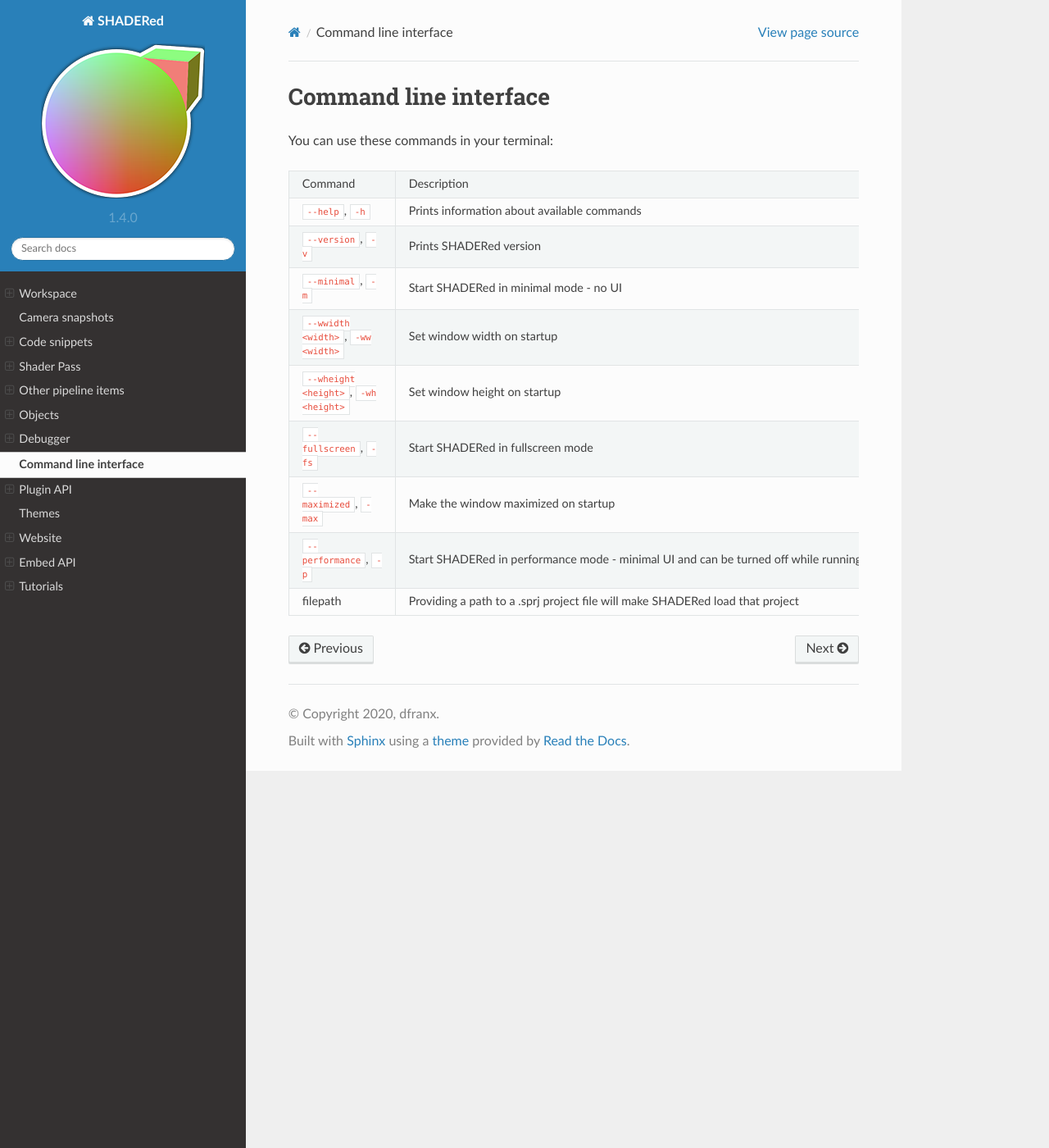
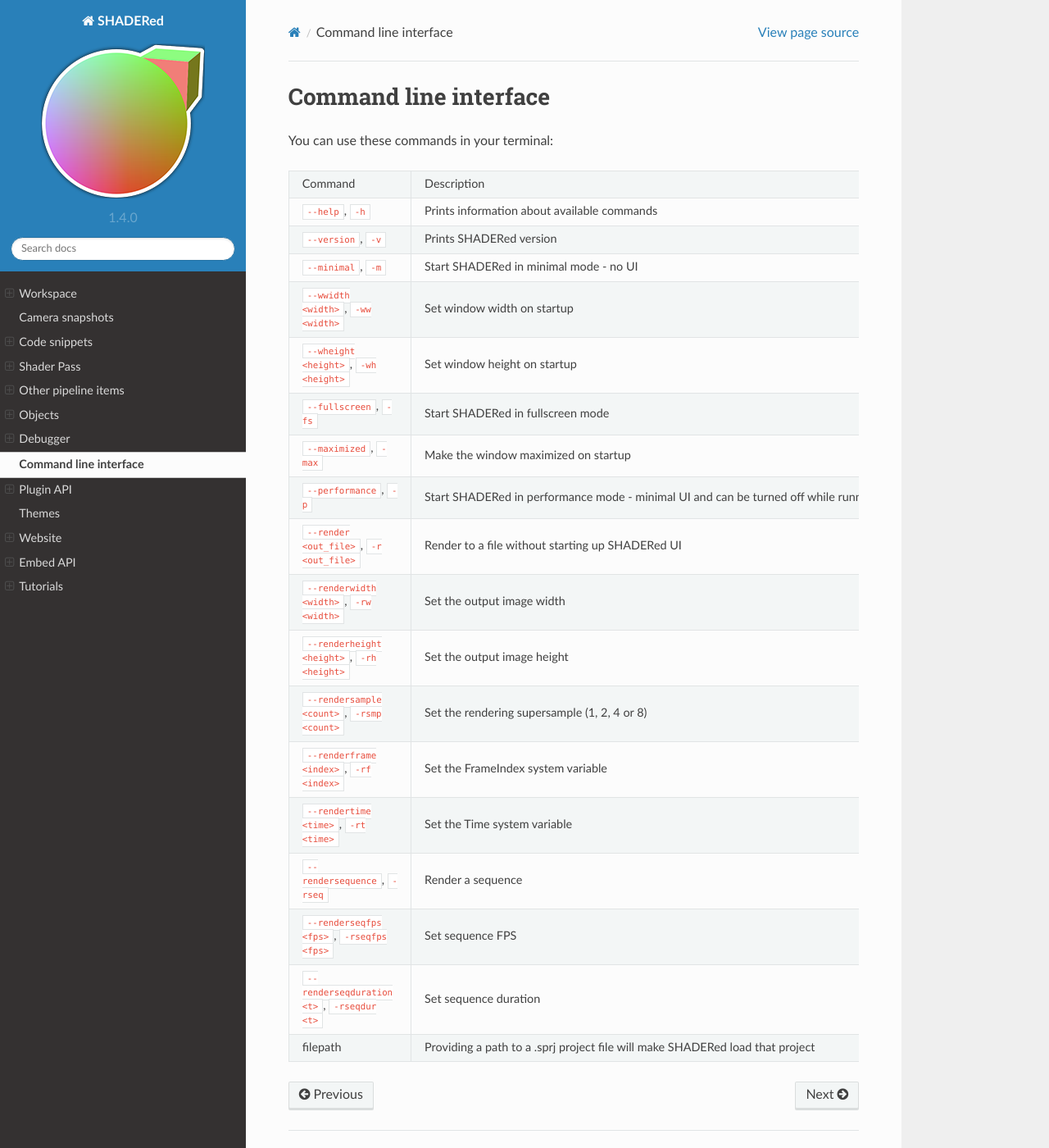
Before and after one commit to dfranx/shadered-docs, a Sphinx documentation site: the page built from source/commandline.rst, in a window 1280 px wide and 1400 px high. Shown: the whole window at 82% size. Built offline with Sphinx 7.4.7 and the Read the Docs theme 2.0.0, drawn with Linux system fonts in a browser that asks for light colours.

Commit message:
Update docs

```diff
--- a/source/commandline.rst
+++ b/source/commandline.rst
@@ -23,5 +23,23 @@
 +------------------------------------------------+----------------------------------------------------------------------------------------------------+
 | ``--performance``, ``-p``                      | Start SHADERed in performance mode - minimal UI and can be turned off while running                |
 +------------------------------------------------+----------------------------------------------------------------------------------------------------+
+| ``--render <out_file>``, ``-r <out_file>``     | Render to a file without starting up SHADERed UI                                                   |
++------------------------------------------------+----------------------------------------------------------------------------------------------------+
+| ``--renderwidth <width>``, ``-rw <width>``     | Set the output image width                                                                         |
++------------------------------------------------+----------------------------------------------------------------------------------------------------+
+| ``--renderheight <height>``, ``-rh <height>``  | Set the output image height                                                                        |
++------------------------------------------------+----------------------------------------------------------------------------------------------------+
+| ``--rendersample <count>``, ``-rsmp <count>``  | Set the rendering supersample (1, 2, 4 or 8)                                                       |
++------------------------------------------------+----------------------------------------------------------------------------------------------------+
+| ``--renderframe <index>``, ``-rf <index>``     | Set the FrameIndex system variable                                                                 |
++------------------------------------------------+----------------------------------------------------------------------------------------------------+
+| ``--rendertime <time>``, ``-rt <time>``        | Set the Time system variable                                                                       |
++------------------------------------------------+----------------------------------------------------------------------------------------------------+
+| ``--rendersequence``, ``-rseq``                | Render a sequence                                                                                  |
++------------------------------------------------+----------------------------------------------------------------------------------------------------+
+| ``--renderseqfps <fps>``, ``-rseqfps <fps>``   | Set sequence FPS                                                                                   |
++------------------------------------------------+----------------------------------------------------------------------------------------------------+
+| ``--renderseqduration <t>``, ``-rseqdur <t>``  | Set sequence duration                                                                              |
++------------------------------------------------+----------------------------------------------------------------------------------------------------+
 | filepath                                       | Providing a path to a .sprj project file will make SHADERed load that project                      |
 +------------------------------------------------+----------------------------------------------------------------------------------------------------+
```
Also changed, not shown: 5 other files.
